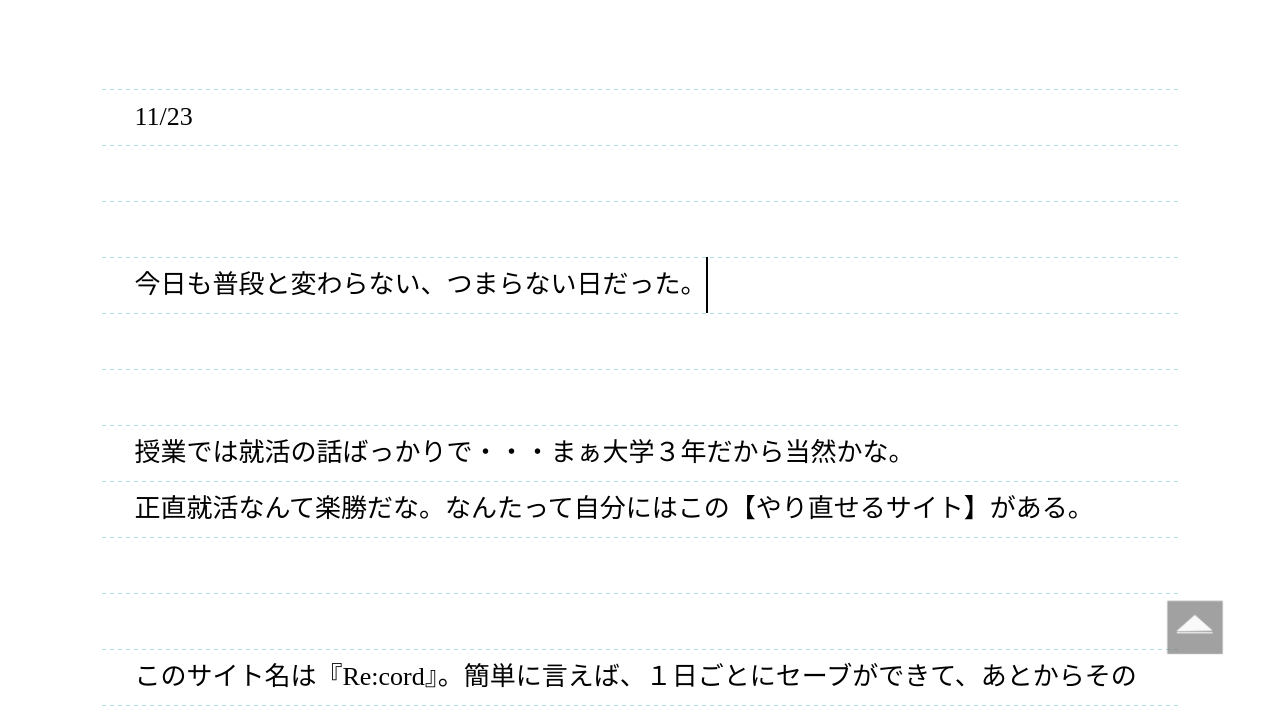
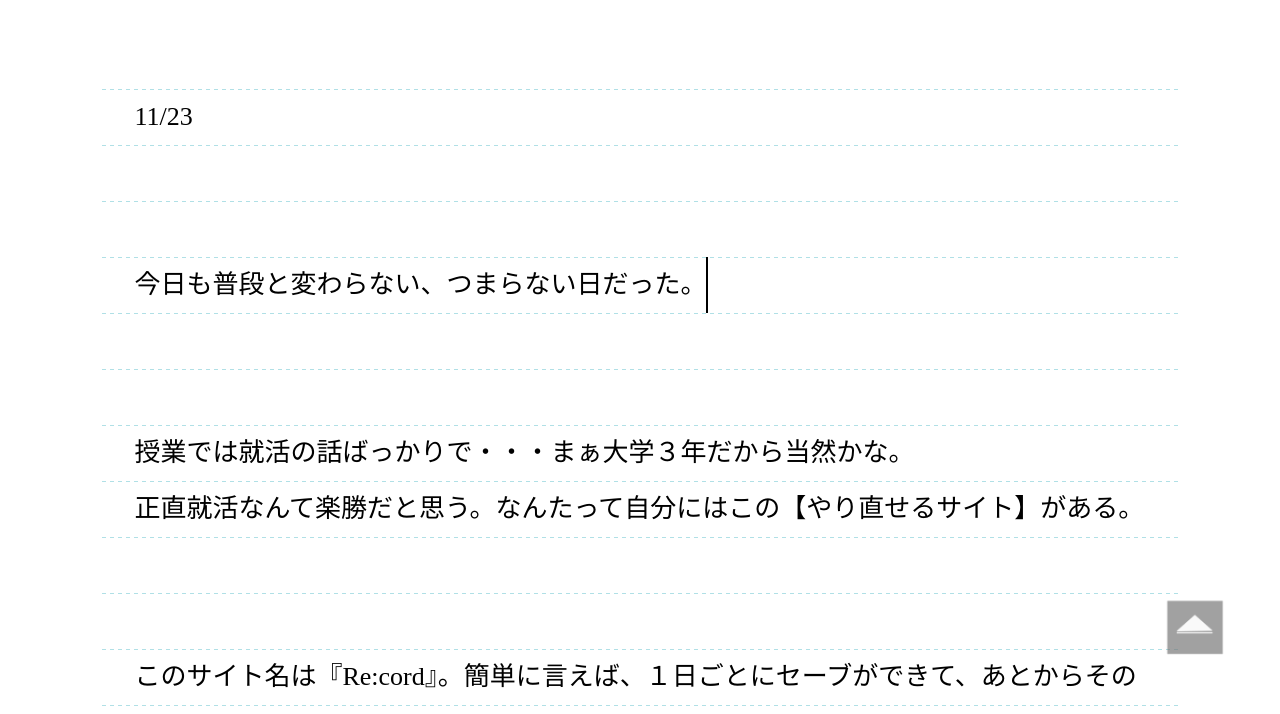
Before and after one commit to yukko-lab/record_1123, a plain HTML site: page index-1123.html in a window 1280 px wide. Shown: the part 86-800 px from the top of the page. Drawn offline with nearby package versions, Linux system fonts and the light colour scheme; a web font is replaced by a local one.

Commit message:
Update index-1123.html

```diff
--- a/index-1123.html
+++ b/index-1123.html
@@ -31,7 +31,7 @@
     <div class="dashed-note">
      <p class ="px">11/23</p>
     <p class ="typewriter py">今日も普段と変わらない、つまらない日だった。</p>
-    <p class ="py">授業では就活の話ばっかりで・・・まぁ大学３年だから当然かな。<br>正直就活なんて楽勝だな。なんたって自分にはこの【やり直せるサイト】がある。
+    <p class ="py">授業では就活の話ばっかりで・・・まぁ大学３年だから当然かな。<br>正直就活なんて楽勝だと思う。なんたって自分にはこの【やり直せるサイト】がある。
 </p>
     <p class ="py">このサイト名は『Re:cord』。簡単に言えば、１日ごとにセーブができて、あとからその１日をロードすることができるサイト・・・だ。<br>説明してても意味わからないけど、自分はこのサイトをかなり前から使っている。暇つぶしにネットを見てたらたまたま見つけた。<br>よく見つけたよこんなサイト。どんだけ暇だったんだ？<br>まぁおかげですごく助かっている。１日の終わりにこのサイトに書き込んで、セーブボタンを押せばセーブ完了。<br>そうだな、どんな時にロードしているかといえば・・・好きなバンドのCD予約し忘れた時とか、課題出し忘れた時とか、行きいたいライブの日が被ってた時とか。一番でかいのはテストで赤点取った時かな。</p>
     <p class ="py">ずさんな自分が毎日欠かさずセーブするくらいには優秀だ。ただ一つ欠点があるとすれば、１か月すればセーブデータが消えてしまうこと。１か月過ぎればその日には戻れない。まぁでもそんなに困ってないからあまり気にしていない。あってないような欠点だ。</p>
```
